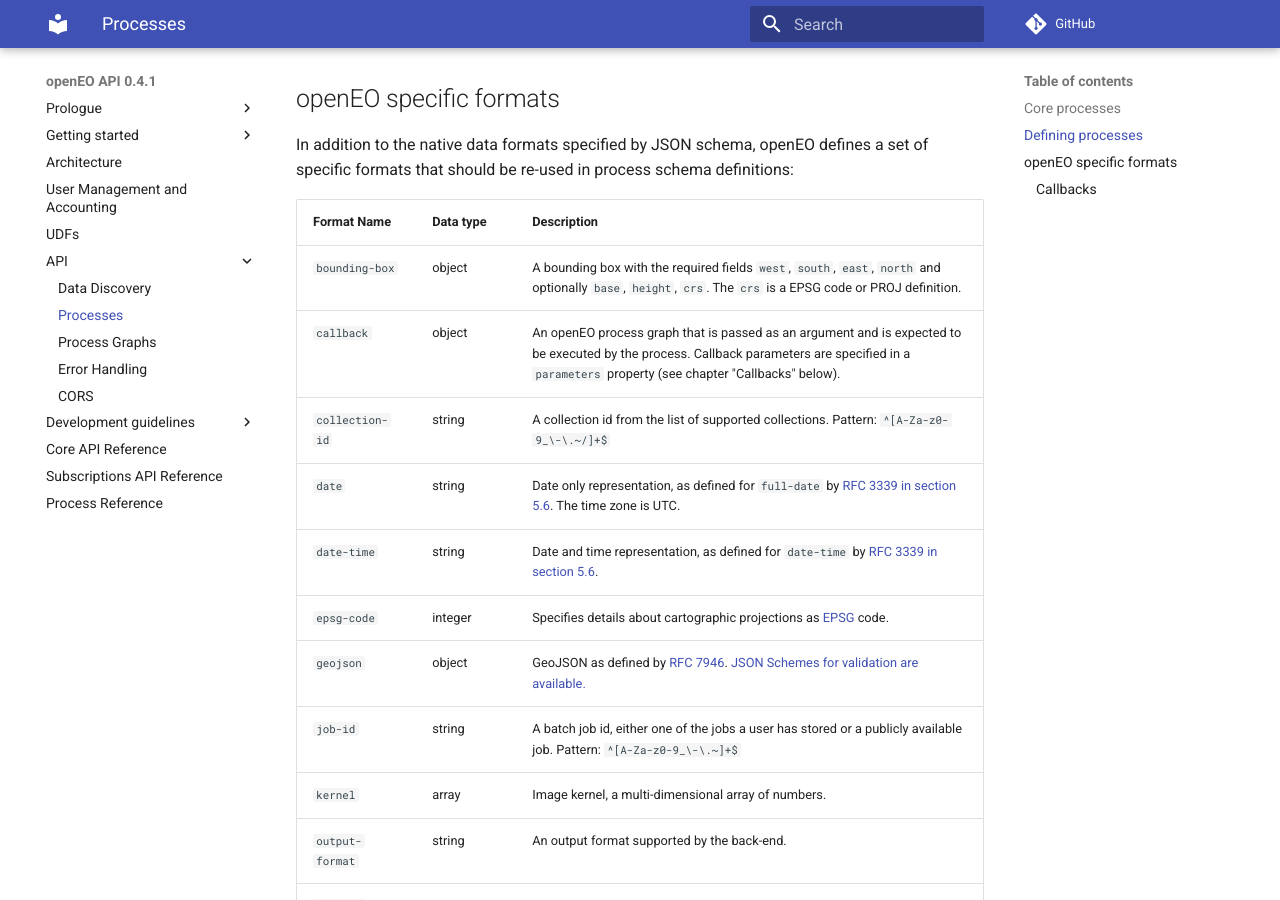
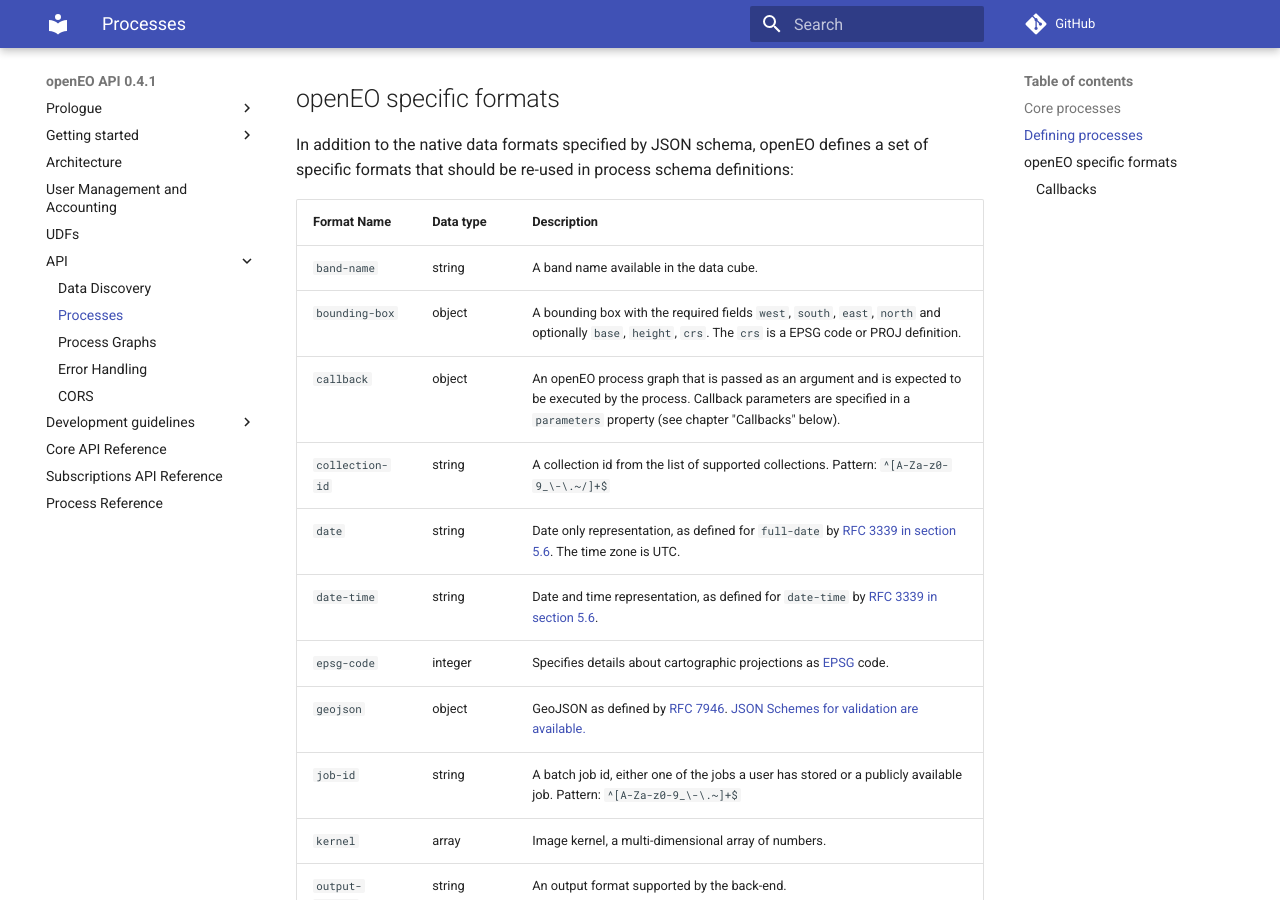
Before and after one commit to Open-EO/openeo-api, an MkDocs documentation site: the page built from docs/processes.md, in a window 1280 px wide and 900 px high, scrolled down 887 px. Built offline with MkDocs 1.6.1 and Material for MkDocs 9.7.7, drawn with Linux system fonts in a browser that asks for light colours; comment, search, counter and statistics services are not loaded.

Commit message:
Added band-name format.

```diff
--- a/docs/processes.md
+++ b/docs/processes.md
@@ -26,6 +26,7 @@ In addition to the native data formats specified by JSON schema, openEO defines
 
 | Format Name               | Data type | Description |
 | ------------------------- | --------- | ----------- |
+| `band-name`               | string    | A band name available in the data cube. |
 | `bounding-box`            | object    | A bounding box with the required fields `west`, `south`, `east`, `north` and optionally `base`, `height`, `crs`. The `crs` is a EPSG code or PROJ definition. |
 | `callback`                | object    | An openEO process graph that is passed as an argument and is expected to be executed by the process. Callback parameters are specified in a `parameters` property (see chapter "Callbacks" below). |
 | `collection-id`           | string    | A collection id from the list of supported collections. Pattern: `^[A-Za-z0-9_\-\.~/]+$` |
```
